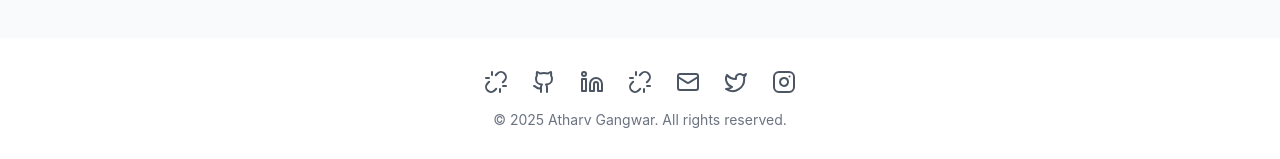
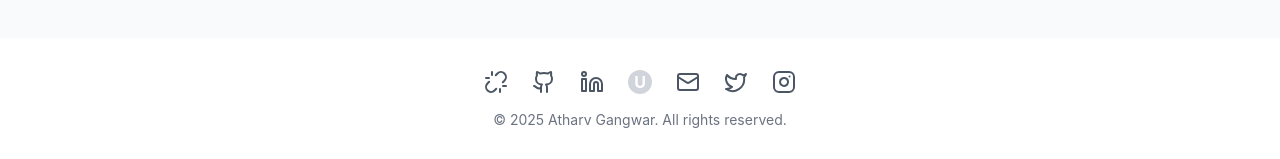
Before and after one commit to AtharvGangwar48/AboutAtharv, a React (Vite) app: page / in a window 1280 px wide. Shown: the part 2002-2161 px from the top of the page. Built offline with nearby package versions, Linux system fonts and the light colour scheme.

Commit message:
Update Footer.tsx

```diff
--- a/src/components/Footer.tsx
+++ b/src/components/Footer.tsx
@@ -36,7 +36,9 @@ function Footer() {
               rel="noopener noreferrer"
               className="text-gray-600 hover:text-indigo-600 transition-colors"
             >
-              <Unlink size={24} />
+              <div className="w-6 h-6 bg-gray-300 flex justify-center items-center rounded-full text-white font-bold">
+                U
+              </div>
             </a>
             <a
               href="mailto:atharvgangwar8@gmail.com"
```
